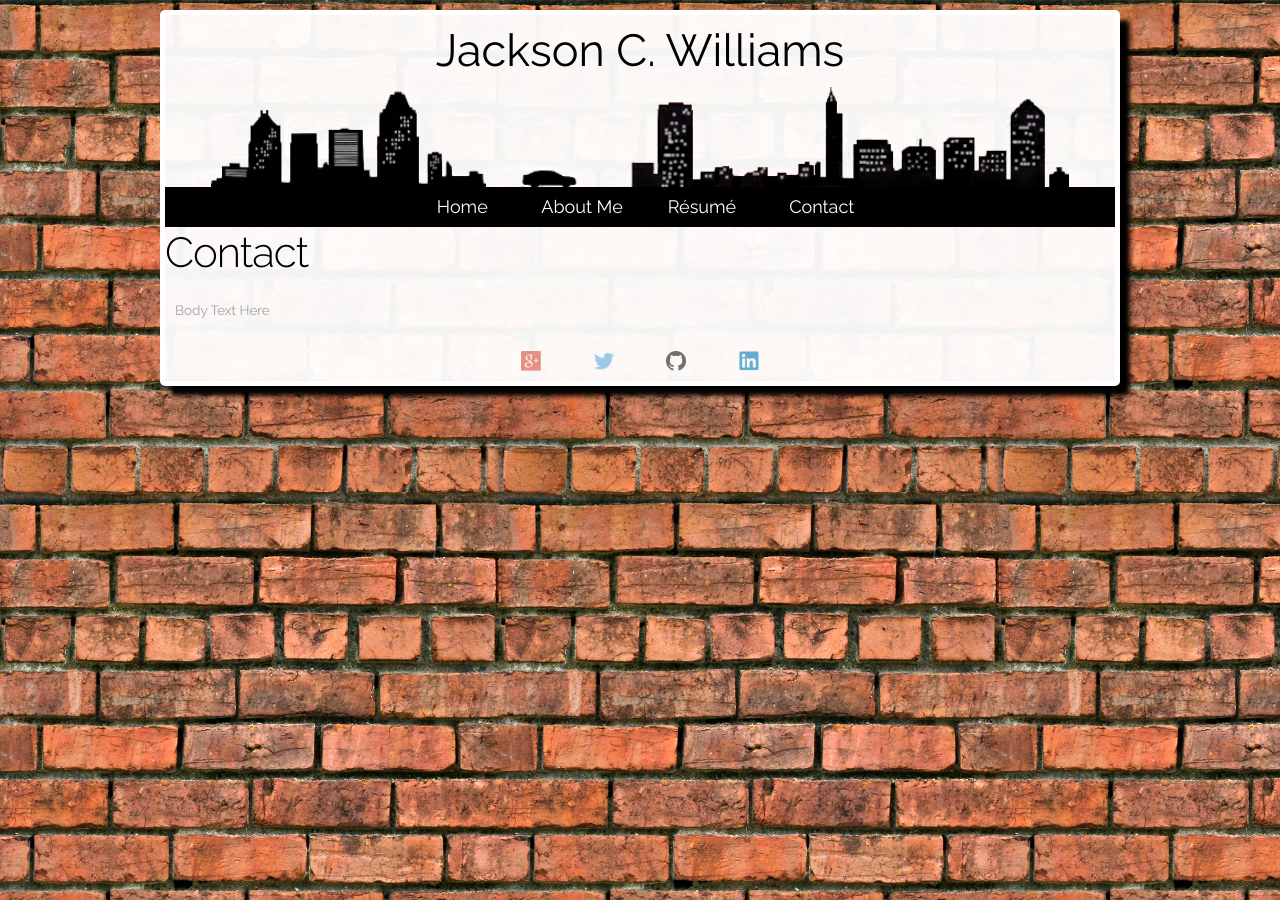
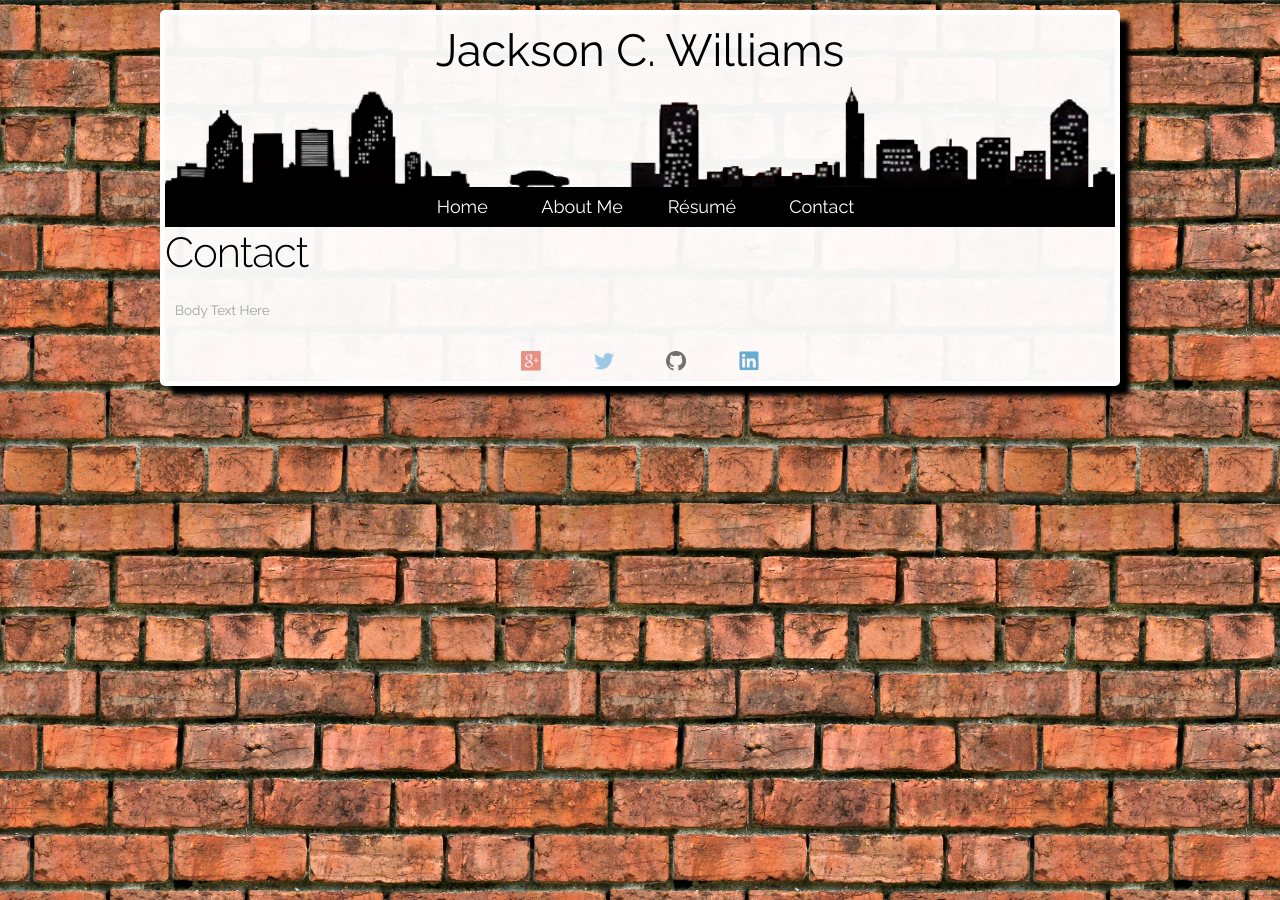
Before and after one commit to jacksoncwilliams/jackson-erin, a Jekyll site: the page built from contact.html, in a window 1280 px wide. Built offline with Jekyll 4.4.1, drawn with Linux system fonts in a browser that asks for light colours.

Commit message:
Update fleek.html

```diff
--- a/_layouts/fleek.html
+++ b/_layouts/fleek.html
@@ -38,7 +38,7 @@
   <div id="header" class="twelve columns">
    Jackson C. Williams
         <div id="mainlogo">
-        	  <img src="/images/logowithcartransparent.png" max-width="780" height="100" align="center">
+        	  <img src="/images/logowithcartransparent.png" width="100%" height="100%" align="center">
         </div>
         </div>
     <!--Navigation-->
```
